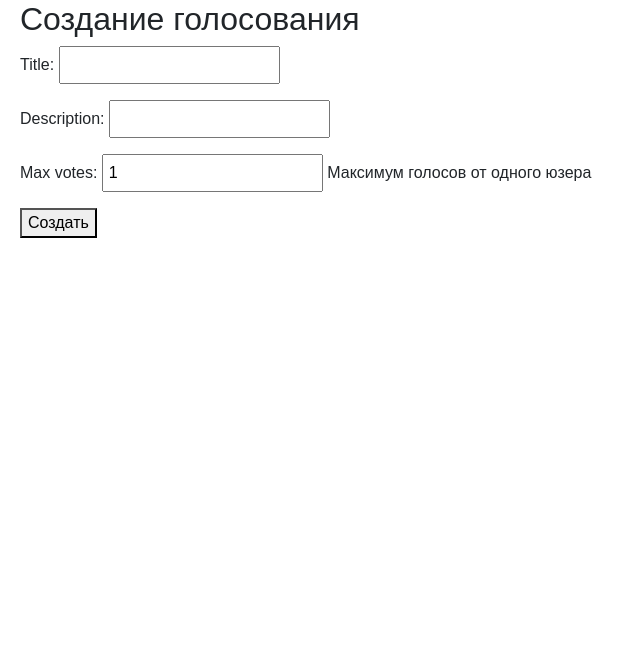
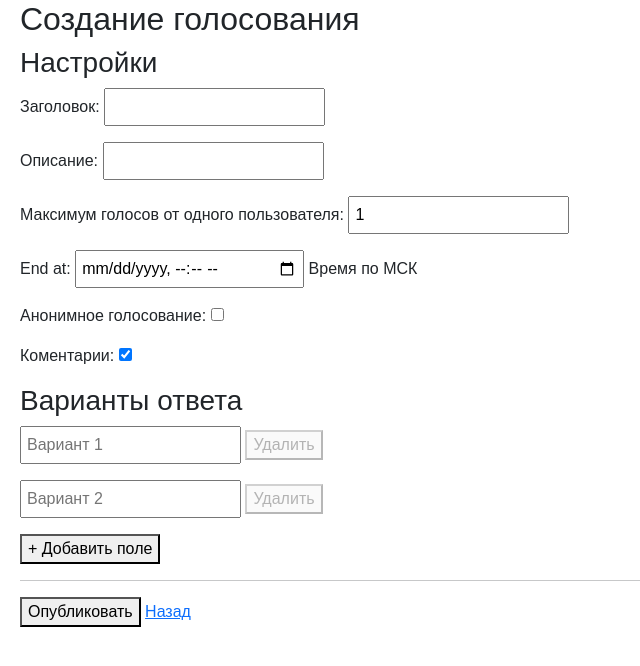
Before and after one commit to J0hann772/voting, a Django app: page /create_voting/ in a window 1280 px wide. Shown: the part 76-742 px from the top of the page, without its empty margins (0-640 px from the left). Run offline with Django 5.2, Linux system fonts and the light colour scheme; the visitor is signed in with stand-in values (Sample User, id 1).

Commit message:
update V0.9

```diff
--- a/config/settings.py
+++ b/config/settings.py
@@ -106,7 +106,7 @@ AUTH_PASSWORD_VALIDATORS = [
 
 LANGUAGE_CODE = 'ru'
 
-TIME_ZONE = 'UTC'
+TIME_ZONE = 'Europe/Moscow'
 
 USE_I18N = True
 
--- a/templates/create_voting.html
+++ b/templates/create_voting.html
@@ -1,20 +1,39 @@
 {% extends 'base.html' %}
-{% block title %} Create_voting {% endblock %}
 
 {% block content %}
     <h2>Создание голосования</h2>
 
+    {% if error %}
+        <p style="color: red;">{{ error }}</p>
+    {% endif %}
+
     <form method="post">
-      {% csrf_token %}
+        {% csrf_token %}
 
+        <h3>Настройки</h3>
+        {{ form.as_p }}
 
+        <h3>Варианты ответа</h3>
+        {% for val in choices %}
+            <p>
+                <input type="text" name="choice_text" value="{{ val }}" placeholder="Вариант {{ forloop.counter }}">
 
-      {{ form.as_p }}
+                <button type="submit" name="action" value="remove_{{ forloop.counter0 }}"
+                        formnovalidate {% if choices|length <= 2 %}disabled{% endif %}>
+                    Удалить
+                </button>
+            </p>
+        {% endfor %}
 
-      <button type="submit">Создать</button>
+        <button type="submit" name="action" value="add_choice" formnovalidate>
+            + Добавить поле
+        </button>
 
+        <hr>
 
+        <button type="submit" name="action" value="save_voting">
+            Опубликовать
+        </button>
+        <a href="{% url 'main' %}">Назад</a>
     </form>
-
-
 {% endblock %}
--- a/user/models.py
+++ b/user/models.py
@@ -24,7 +24,7 @@ def get_random_avatars():
     default_avatars = [
         'defaults/blue.svg',
         'defaults/red.svg',
-        'defaults/green.svg'
+        'defaults/green.svg',
         'defaults/yellow.svg',
         'defaults/pink.svg',
         'defaults/grey.svg'
--- a/user/views.py
+++ b/user/views.py
@@ -114,6 +114,10 @@ def profile(request, nickname):
 
 
 
+            elif act == "delete_user":
+                logout(request)
+                user.delete()
+                return redirect('main')
 
             elif act == "changing_nickname":
                 change_pair = ('changing_nickname', True)
--- a/voting/forms.py
+++ b/voting/forms.py
@@ -9,4 +9,8 @@ class CreateVotingForm(forms.ModelForm):
     class Meta:
         model = Voting
 
-        fields = ['title', 'description', 'max_votes']
+        fields = ['title', 'description', 'max_votes', 'end_at', 'anonymous', 'commentaries']
+
+        widgets = {
+            'end_at': forms.DateTimeInput(attrs={'type': 'datetime-local'})
+        }
--- a/voting/models.py
+++ b/voting/models.py
@@ -1,32 +1,51 @@
+from django.utils import timezone
+from datetime import timedelta
+from django.core.exceptions import ValidationError
 from django.db import models
 from user.models import User
 
+
+def get_end_time():
+    return timezone.now() + timedelta(days=7)
 
 class Voting(models.Model): #Голосование
 
 
 
-    class VotingType(models.TextChoices):
+    """class VotingType(models.TextChoices):
         SINGLE = 'single', 'Один вариант'
-        MULTIPLE = 'multiple', 'Несколько вариантов'
+        MULTIPLE = 'multiple', 'Несколько вариантов'"""
 
-
-    title = models.CharField(max_length=80)
-
-    voting_type = models.CharField(
+    """voting_type = models.CharField(
         max_length=10,
         choices=VotingType.choices,
         default=VotingType.SINGLE
-    )
+    )"""
 
-    max_votes = models.PositiveIntegerField(default=1, help_text="Максимум голосов от одного юзера")
 
-    description = models.CharField(max_length=200, blank=True, null=True)
+
+
+    max_votes = models.PositiveIntegerField(default=1, verbose_name="Максимум голосов от одного пользователя")
+    num_choices = models.PositiveIntegerField(default=2, verbose_name="Количество вариантов голоса")
+
+    title = models.CharField(max_length=80, verbose_name='Заголовок')
+    description = models.CharField(max_length=200, blank=True, null=True, verbose_name='Описание')
     creator = models.ForeignKey(User, on_delete=models.CASCADE)
-
+    anonymous = models.BooleanField(default=False, verbose_name="Анонимное голосование")
+    end_at = models.DateTimeField(default=get_end_time, help_text='Время по МСК')
     created_at = models.DateTimeField(auto_now_add=True)
+    commentaries = models.BooleanField(default=True, verbose_name="Коментарии")
 
     likes = models.ManyToManyField(User, related_name='liked_votings', blank=True)
+
+    def clean(self):
+
+        start_time = self.created_at or timezone.now()
+        if self.end_at and start_time >= self.end_at:
+            raise ValidationError({'end_at': 'Дата окончания должна быть позже даты создания'})
+
+        if self.max_votes > self.num_choices:
+            raise ValidationError({'max_votes': 'Голосов не может быть больше, чем самих вариантов.'})
 
 
 class Choice(models.Model): #Вариант голоса
@@ -49,7 +68,7 @@ class Vote(models.Model): #Голос
 
 class Report(models.Model):
 
-    voting = models.ForeignKey(Voting, on_delete=models.CASCADE, related_name='reports')
+    voting = models.ForeignKey(Voting, on_delete=models.CASCADE, related_name='Жалобы')
     author = models.ForeignKey(User, on_delete=models.CASCADE)
     created_at = models.DateTimeField(auto_now_add=True)
 
--- a/voting/views.py
+++ b/voting/views.py
@@ -5,61 +5,88 @@ from voting.models import Choice, Vote, Voting
 
 
 def save_vote(request, voting_id):
-    if request.method != 'POST':
+    if request.method != 'POST' or not request.user.is_authenticated:
         return redirect('main')
 
-    user = request.user
-    if not user.is_authenticated:
+    c_id = request.POST.get('choice_id')
+    ans = get_object_or_404(Choice, id=c_id)
+    v_obj = ans.voting
+
+
+    user_votes = Vote.objects.filter(author=request.user, choice__voting=v_obj)
+    if user_votes.count() >= v_obj.max_votes:
+        return redirect('main')
+
+    Vote.objects.get_or_create(author=request.user, choice=ans)
+    return redirect('main')
+
+def create_voting(request):
+    if not request.user.is_authenticated:
         return redirect('login')
 
-    c_id = request.POST.get('choice_id')
-    choice = get_object_or_404(Choice, id=c_id)
-    voting = choice.voting
+    opts = ['', '']
+    msg = None
+
+    if request.method == 'POST':
+        form = CreateVotingForm(request.POST)
+        opts = request.POST.getlist('choice_text')
+        btn = request.POST.get('action')
+
+        if btn == 'add_choice':
+
+            has_empty = False
+            for x in opts:
+                if not x.strip():
+                    has_empty = True
+                    break
+
+            if has_empty:
+                msg = "Нельзя добавить новое поле, пока есть пустые варианты!"
+            else:
+                opts.append('')
+
+        elif btn and btn.startswith('remove_'):
+
+            idx = int(btn.split('_')[1])
+            if len(opts) > 2:
+                opts.pop(idx)
+            else:
+                msg = "Нельзя оставить меньше двух вариантов!"
 
 
-    user_votes = Vote.objects.filter(author=user, choice__voting=voting)
+        elif btn == 'save_voting':
+
+            valid_opts = [t.strip() for t in opts if t.strip()]
 
 
-    if voting.voting_type == 'single' and user_votes.exists():
-        return redirect('main')
+            form.instance.num_choices = len(valid_opts)
 
+            if form.is_valid():
+                mv = form.cleaned_data.get('max_votes')
+                nc = len(valid_opts)
 
-    if voting.voting_type == 'multiple' and user_votes.count() >= voting.max_votes:
-        return redirect('main')
+                if nc < 2:
+                    msg = "Нужно заполнить хотя бы два варианта!"
+                elif mv >= nc:
+                    msg = f"Голосов ({mv}) должно быть меньше выбора ({nc})!"
+                else:
+                    obj = form.save(commit=False)
+                    obj.creator = request.user
+                    obj.num_choices = nc
+                    obj.save()
 
+                    for text in valid_opts:
+                        Choice.objects.create(voting=obj, text=text)
 
-    Vote.objects.get_or_create(author=user, choice=choice)
+                    return redirect('main')
+    else:
+        form = CreateVotingForm()
 
-    return redirect('main')
-
-
-def create_voting(request):
-    if request.method != 'POST':
-        if not request.user.is_authenticated:
-            return redirect('login')
-        form = CreateVotingForm()
-        context = {'form': form}
-
-        return render(request, 'create_voting.html', context=context)
-
-    form = CreateVotingForm(data=request.POST)
-
-    if form.is_valid():
-        voting = form.save(commit=False)
-
-
-        voting.creator = request.user
-        if voting.max_votes!=1:
-            voting.voting_type = 'multiple'
-        else:
-            voting.voting_type = 'single'
-
-
-        voting.save()
-        return redirect('main')
-
-    return redirect('main')
-
+    return render(request, 'create_voting.html', {
+        'form': form,
+        'choices': opts,
+        'error': msg
+    })
 
 def index(request):
     if request.method == 'POST':
```
Also changed, not shown: templates/profile.html (+18 -0 lines), media/avatars/Gemini_Generated_Image_wrlpbowrlpbowrlp.png (added), media/avatars/image_2026-01-09_11-14-25.png (added), voting/migrations/0002_remove_voting_voting_type.py (added), voting/migrations/0003_voting_num_choices.py (added), voting/migrations/0004_alter_voting_max_votes.py (added), voting/migrations/0005_voting_anonymous_voting_end_at_alter_report_voting_and_more.py (added), voting/migrations/0006_voting_commentaries.py (added), 3 other files.
